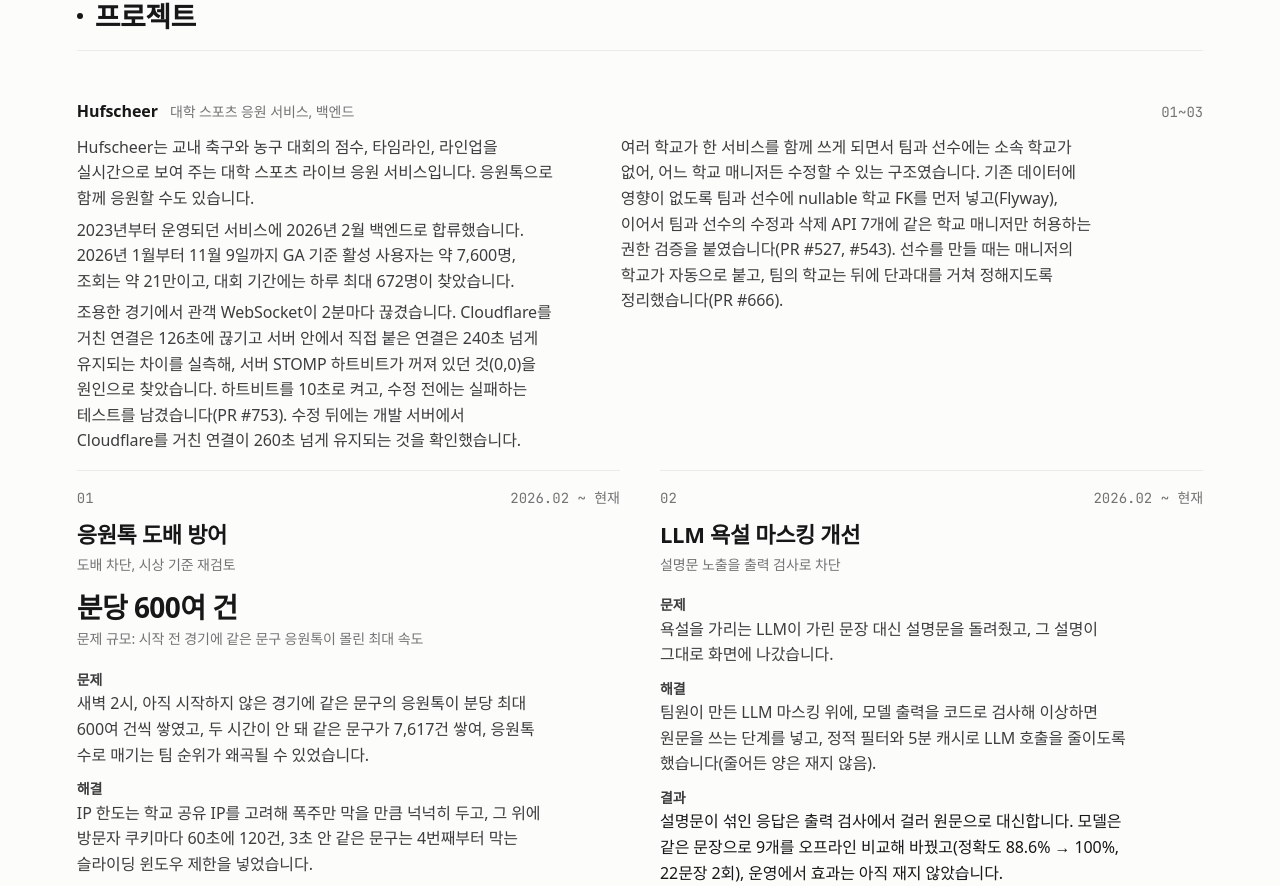
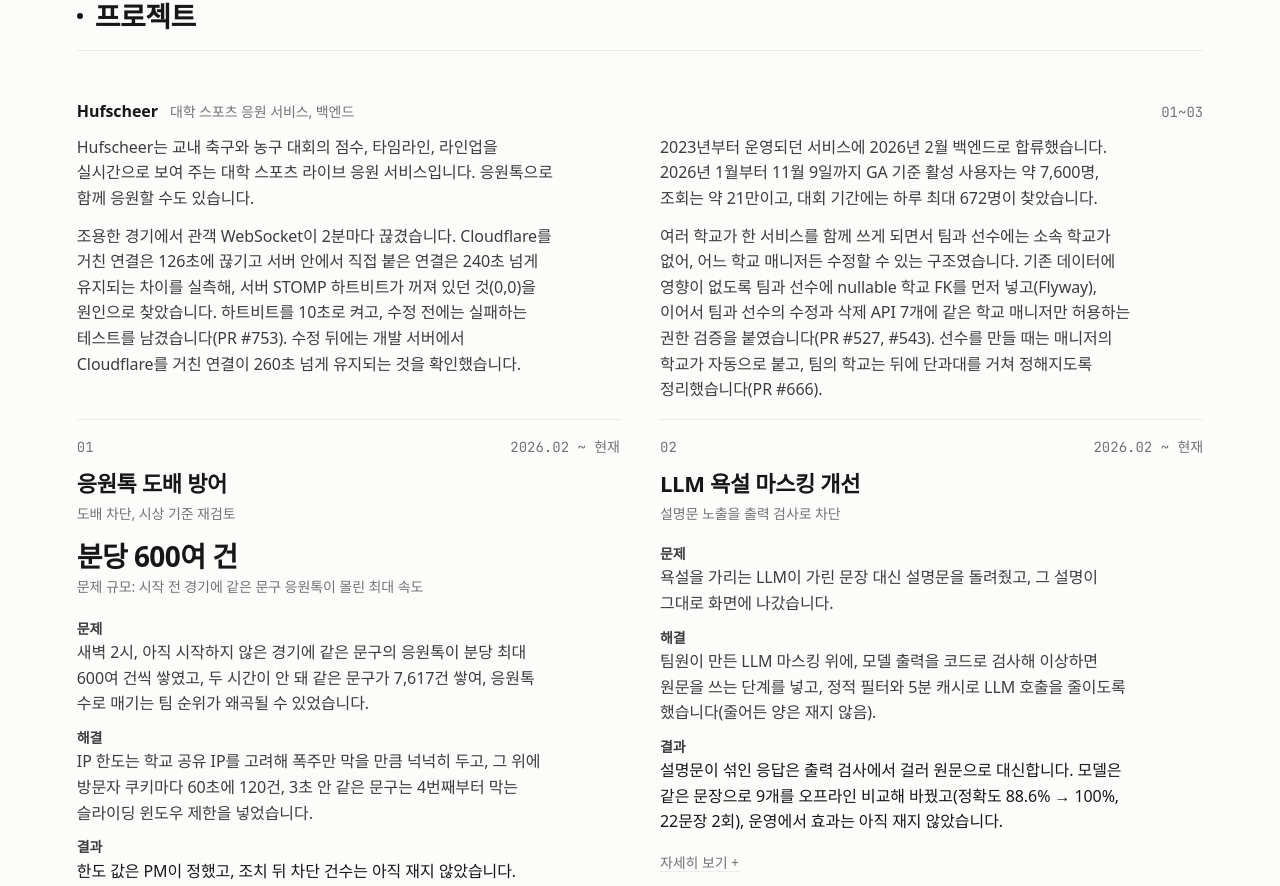
Before and after one commit to TAEW00KIM/TAEW00KIM.github.io, a React (Vite) app: page / in a window 1280 px wide. Shown: the part 1258-2144 px from the top of the page. Built offline with nearby package versions, Linux system fonts and the light colour scheme; a web font is replaced by a local one.

Commit message:
Hufscheer 개요를 2x2로: 문단을 두 개씩 한 줄에 나란히 두고 열을 카드 2열과 맞춤
2단 컬럼에서는 짧은 두 문단이 왼쪽, 긴 두 문단이 오른쪽으로 몰려 왼쪽 아래가 비었다.

```diff
--- a/src/styles.css
+++ b/src/styles.css
@@ -185,6 +185,11 @@ figcaption { font-size: var(--fs-xs); color: var(--sub); margin-top: 8px; line-h
   .detail-in { padding-top: 12px; }
   .projects { grid-template-columns: repeat(2, minmax(0, 1fr)); }
   .project.is-wide { grid-column: 1 / -1; }
+  /* 묶음 개요: 문단을 두 개씩 한 줄에 나란히 두고(소개와 규모, 맡은 일 둘), 열은 아래 카드 2열과 맞춘다.
+     2단 컬럼은 짧은 문단끼리 한쪽에 몰려 반대쪽 아래가 비었다. */
+  .gabout { max-width: none; display: grid; grid-template-columns: repeat(2, minmax(0, 1fr)); gap: 12px 40px; }
+  .gabout p { max-width: var(--prose); }
+  .gabout p + p { margin-top: 0; }
 }
 @media (min-width: 1100px) {
   /* hero 2열: 이름과 직함은 왼쪽 한 칸, 소개와 링크는 핵심 수치 2번째 칸의 글 시작선에 맞춘다 */
@@ -193,9 +198,6 @@ figcaption { font-size: var(--fs-xs); color: var(--sub); margin-top: 8px; line-h
   .hero-intro { margin-top: 0; max-width: none; }
   .detail-in { display: grid; grid-template-columns: minmax(0, var(--prose)) minmax(0, 1fr); gap: 0 64px; align-items: start; }
   .detail-side { margin-top: 24px; padding-left: 32px; border-left: 1px solid var(--rule); }
-  .gabout { max-width: calc(2 * var(--prose) + 64px); columns: 2; column-gap: 64px; }
-  .gabout p { break-inside: avoid; margin-bottom: 6px; }
-  .gabout p + p { margin-top: 0; }
 }
 @media (min-width: 1100px) {
   .entry-grid { grid-template-columns: 120px minmax(0, 32em) minmax(0, 1fr); gap: 0 32px; }
```
